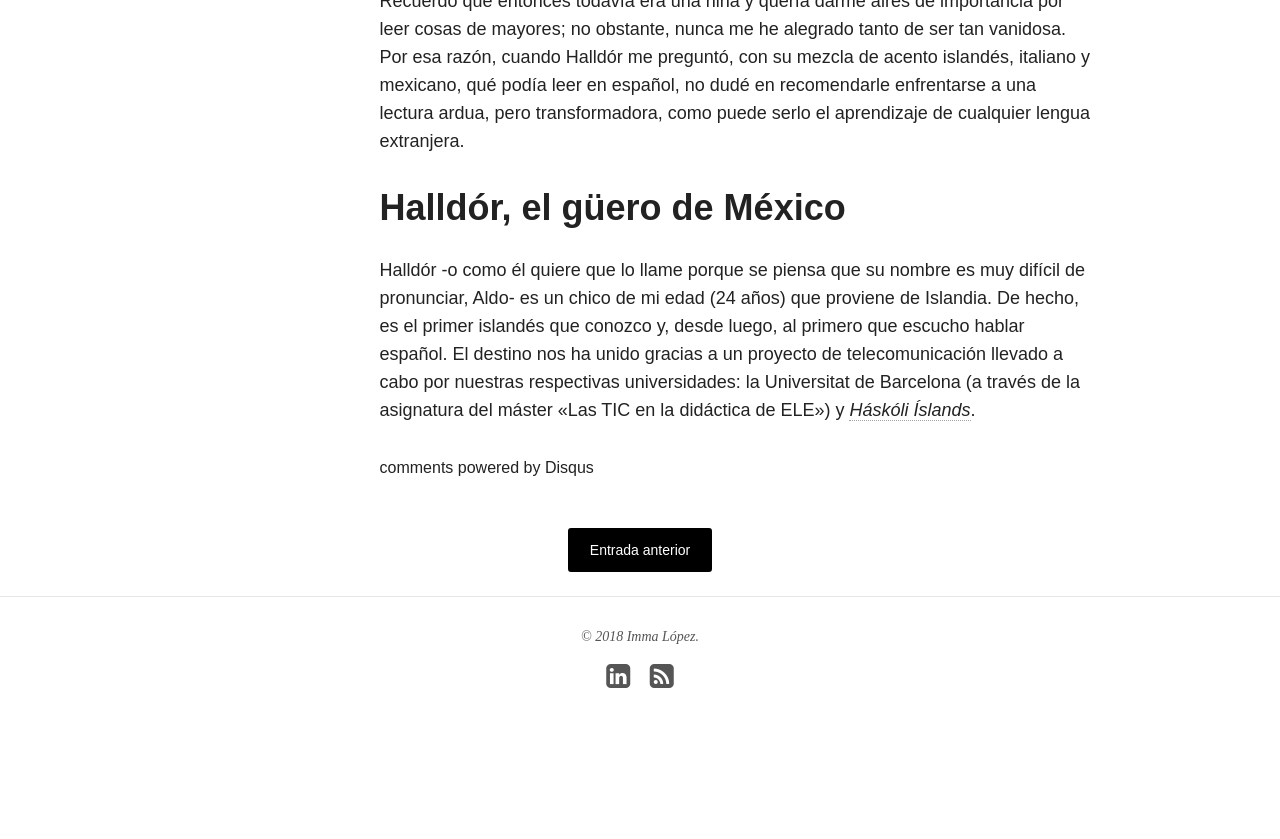
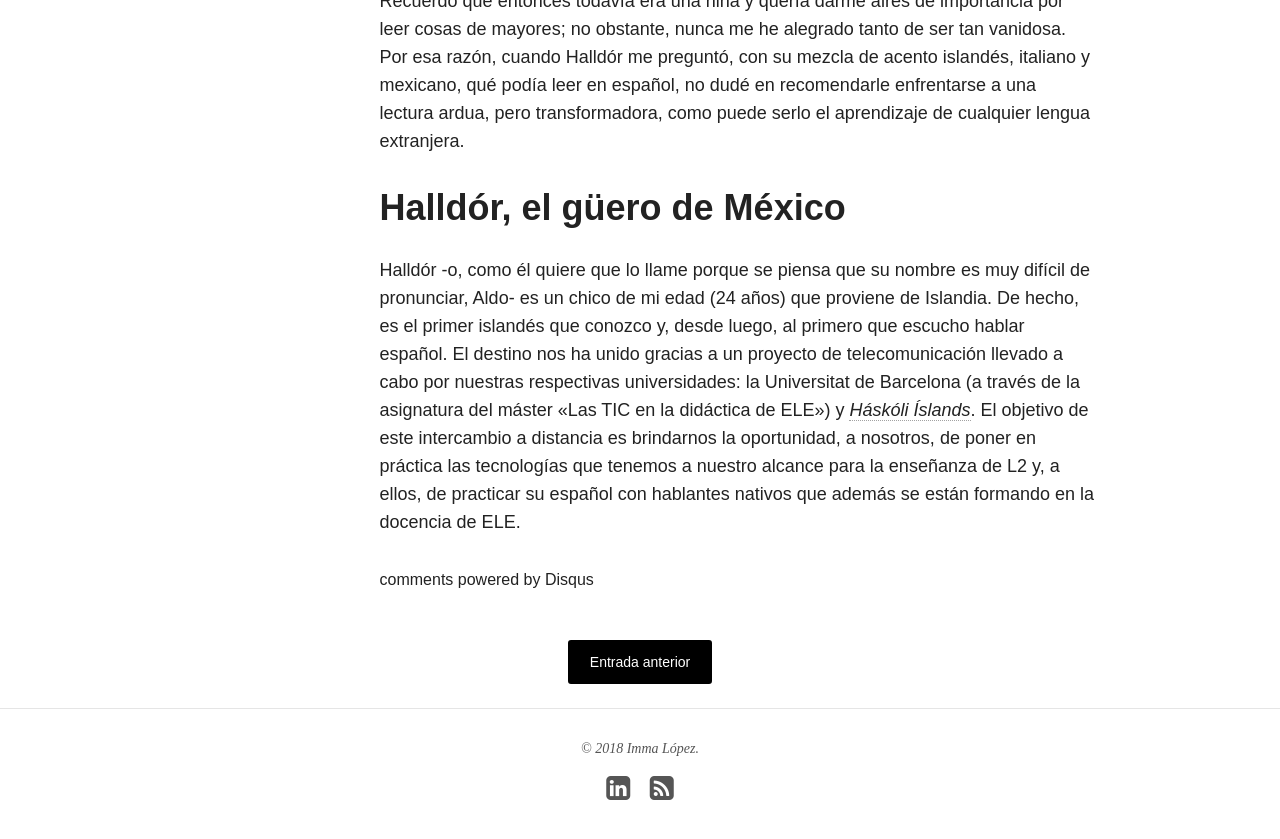
Before and after one commit to immalopez/immalopez.github.io, a Jekyll site: the page built from _posts/blog/2018-02-10-halldor-primera-toma.md, in a window 1280 px wide and 900 px high, scrolled down 913 px. Shown: the top 839 px of the window. Built offline with Jekyll 4.4.1, drawn with Linux system fonts in a browser that asks for light colours; nearby versions of some CDN libraries; comment, search, counter and statistics services are not loaded; before the commit the page ends 1701 px from its top, so only the background shows below that.

Commit message:
Update 2018-02-10-halldor-primera-toma.md

```diff
--- a/_posts/blog/2018-02-10-halldor-primera-toma.md
+++ b/_posts/blog/2018-02-10-halldor-primera-toma.md
@@ -20,4 +20,4 @@
 
 # Halldór, el güero de México
 
-Halldór -o como él quiere que lo llame porque se piensa que su nombre es muy difícil de pronunciar, Aldo- es un chico de mi edad (24 años) que proviene de Islandia. De hecho, es el primer islandés que conozco y, desde luego, al primero que escucho hablar español. El destino nos ha unido gracias a un proyecto de telecomunicación llevado a cabo por nuestras respectivas universidades: la Universitat de Barcelona (a través de la asignatura del máster «Las TIC en la didáctica de ELE») y [_Háskóli Íslands_](http://english.hi.is).
+Halldór -o, como él quiere que lo llame porque se piensa que su nombre es muy difícil de pronunciar, Aldo- es un chico de mi edad (24 años) que proviene de Islandia. De hecho, es el primer islandés que conozco y, desde luego, al primero que escucho hablar español. El destino nos ha unido gracias a un proyecto de telecomunicación llevado a cabo por nuestras respectivas universidades: la Universitat de Barcelona (a través de la asignatura del máster «Las TIC en la didáctica de ELE») y [_Háskóli Íslands_](http://english.hi.is). El objetivo de este intercambio a distancia es brindarnos la oportunidad, a nosotros, de poner en práctica las tecnologías que tenemos a nuestro alcance para la enseñanza de L2 y, a ellos, de practicar su español con hablantes nativos que además se están formando en la docencia de ELE.
```
